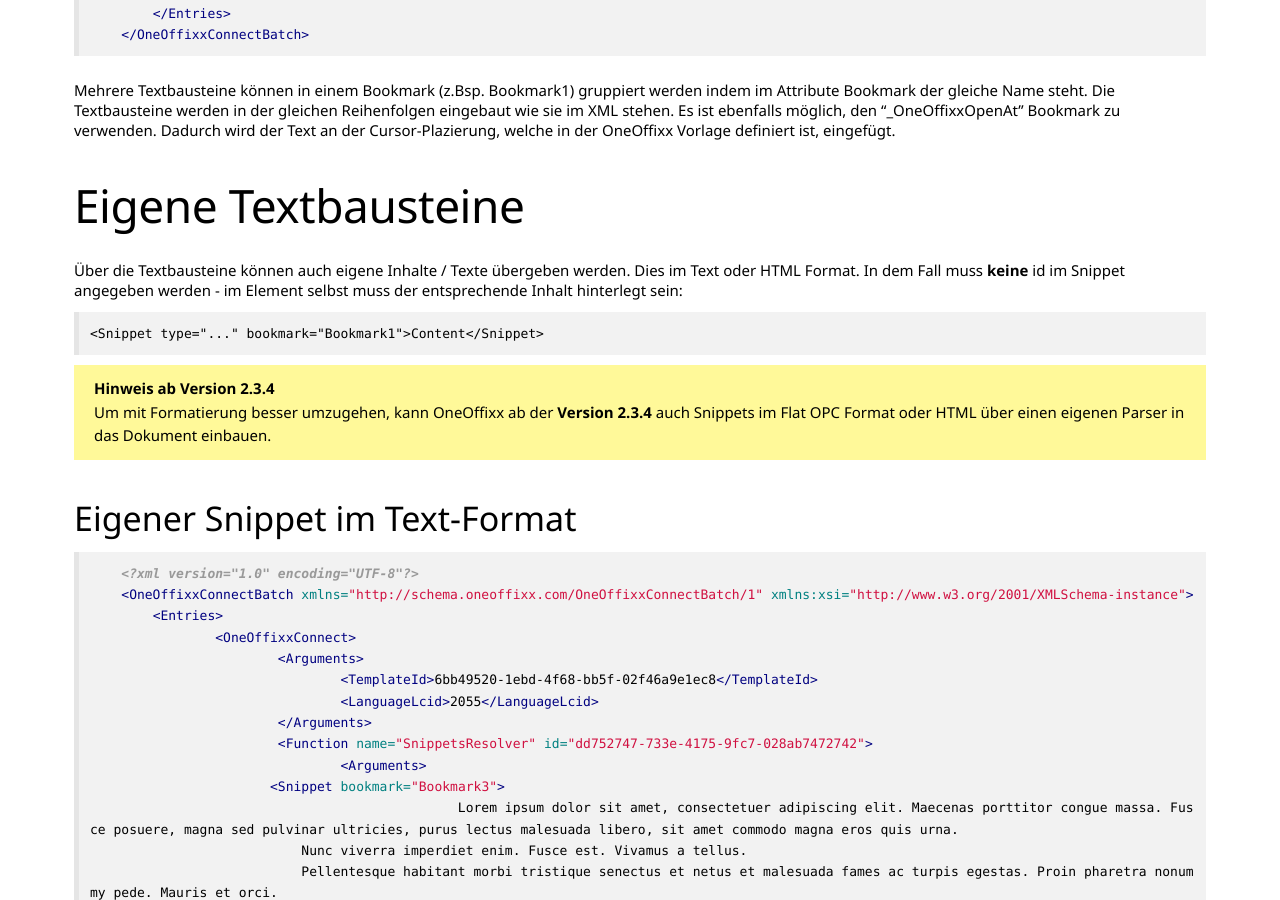
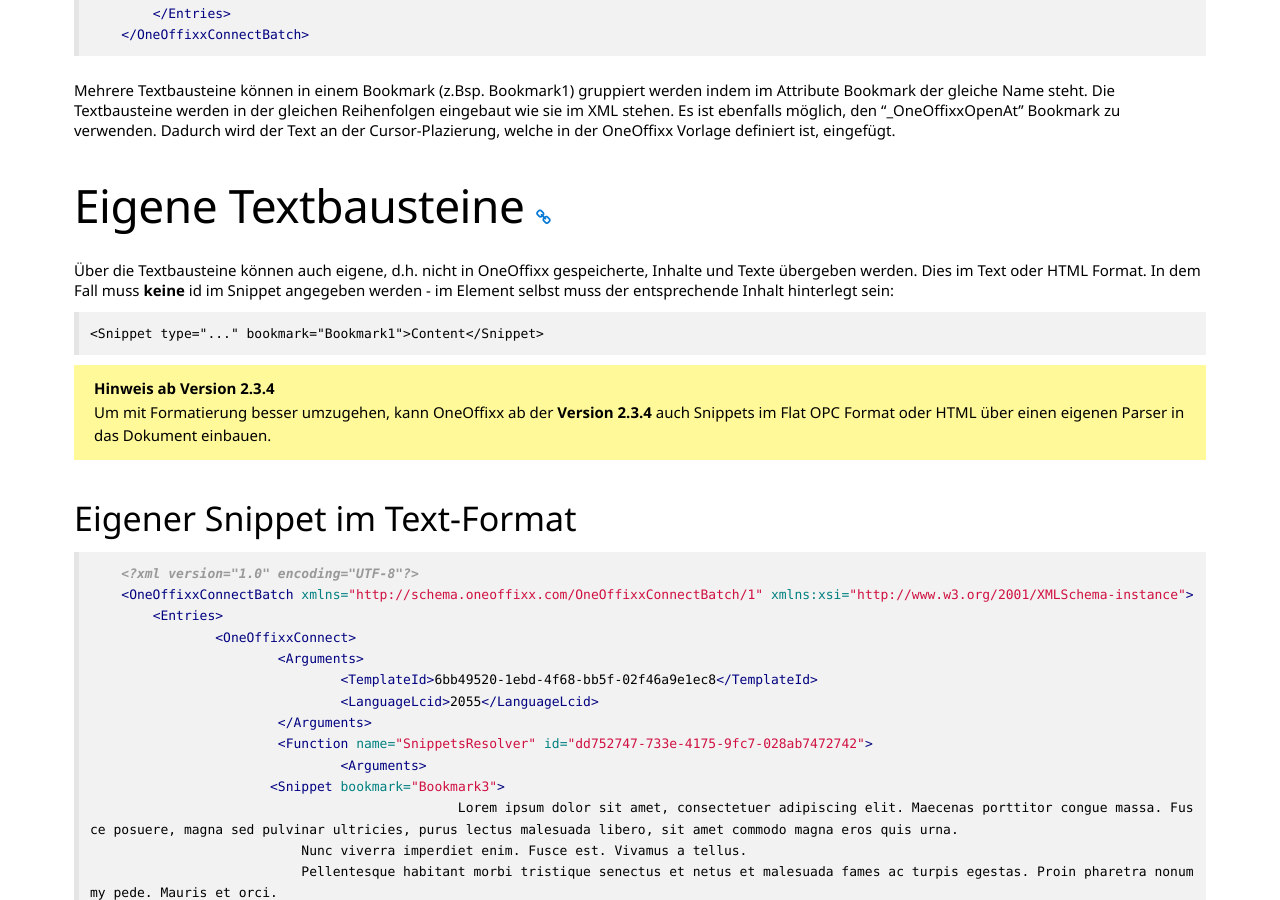
Before and after one commit to primesoft-group/oneoffixx-docs, a Jekyll site: the page built from _pages/connect/de/usecases-snippets.md, in a window 1280 px wide and 900 px high, scrolled down 911 px. Built offline with Jekyll 4.4.1, drawn with Linux system fonts in a browser that asks for light colours; nearby versions of some CDN libraries; some web fonts are replaced.

Commit message:
anchor test in headings

```diff
--- /dev/null
+++ b/_includes/anchor.html
@@ -0,0 +1 @@
+<a style="font-size: 12pt" title="Link to {{ include.name }}" name="{{ include.name }}" href="#{{ include.name }}"><i class="fa fa-link"></i></a>
--- a/_pages/connect/de/usecases-snippets.md
+++ b/_pages/connect/de/usecases-snippets.md
@@ -5,7 +5,8 @@
 permalink: "connect/de/usecases/snippets/"
 ---
 
-## OneOffixx-Gespeicherte Textbausteine
+## OneOffixx-Gespeicherte Textbausteine {% include anchor.html name="internal" %}
+
 
 Es soll ein neues Dokument erstellt werden und mit Textbausteinen (Snippets) befüllt werden. Die Anzahl der Textbausteine ist beliebig. Die Textbausteine werden in die Bookmarks eingepflegt. Falls bereits Inhalte in den Bookmarks vorhanden sind, werden diese gelöscht. Die ID des Textbausteins kann mit Hilfe des Textbaustein Editors ausgelesen werden. Jede ID ist eineindeutig und ändert sich nach dem Anlegen nicht mehr.
 
@@ -37,9 +38,9 @@
 Es ist ebenfalls möglich, den "\_OneOffixxOpenAt" Bookmark zu verwenden.
 Dadurch wird der Text an der Cursor-Plazierung, welche in der OneOffixx Vorlage definiert ist, eingefügt.
 
-## Eigene Textbausteine
+## Eigene Textbausteine {% include anchor.html name="external" %}
 
-Über die Textbausteine können auch eigene Inhalte / Texte übergeben werden. Dies im Text oder HTML Format. In dem Fall muss __keine__ id im Snippet angegeben werden - im Element selbst muss der entsprechende Inhalt hinterlegt sein:
+Über die Textbausteine können auch eigene, d.h. nicht in OneOffixx gespeicherte, Inhalte und Texte übergeben werden. Dies im Text oder HTML Format. In dem Fall muss __keine__ id im Snippet angegeben werden - im Element selbst muss der entsprechende Inhalt hinterlegt sein:
 
     <Snippet type="..." bookmark="Bookmark1">Content</Snippet>
 
```
